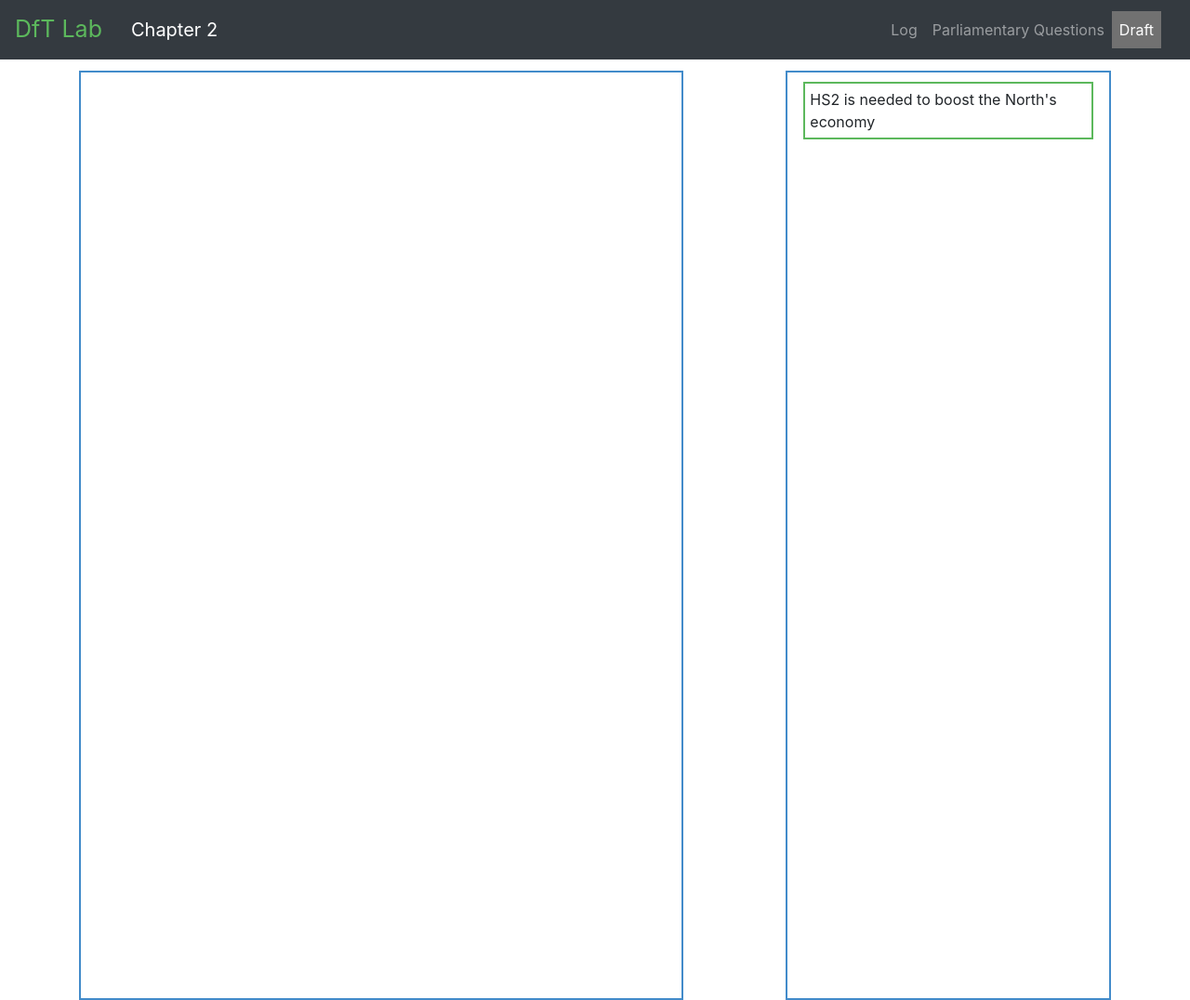
After one commit to department-for-transport/lab-correspondencewebapp, a Flask app: template templates/draft.html in a window 1280 px wide. The commit adds this page. Shown: the whole page at 93% size. Run offline with Flask 2, Linux system fonts and the light colour scheme; the template is opened without the code that fills it, so the values that code supplies are empty; parts of the project's set-up code (start-up, migrations or seed data) failed here and were passed over; some libraries are stand-ins or nearby versions.

Commit message:
procfile

```diff
--- a/application.py
+++ b/application.py
@@ -50,6 +50,11 @@ if app.config["DEBUG"]:
 def index():
     return render_template('index.html')
 
+@app.route("/draft")
+def draft():
+
+    return render_template('draft.html')
+
 
 @app.route("/parliamentaryquestions")
 def parliamentaryquestions():
--- a/helpers.py
+++ b/helpers.py
@@ -23,6 +23,7 @@ class Chapter2_Case:
         self.logo = []
         self.post = []
         self.to =[]
+        self.type = []
 
     def set_email(self, text):
         """Extracts email using regex"""
--- a/ocr.py
+++ b/ocr.py
@@ -79,6 +79,7 @@ def create_chapter2_case(uri):
     logos = response.logo_annotations
     for logo in logos:
         chapter2_case.set_logo(logo.description)
+        print(logo.description)
         break
 
     for page in document.pages:
--- a/static/scripts.js
+++ b/static/scripts.js
@@ -1,15 +1,16 @@
 
 
-
+//set slide number to the first slide
 var slidenumber = 0
 
+//Gets next slide, displays it, and updates form
 function ShowSlide(n){
   slidenumber+=n;
-  console.log(slidenumber)
+  //make sure we're not getting a negative number slide
   if (slidenumber<0){slidenumber=0}
+  //clear page and forms
   $('#correspondence_img').css("visibility", "hidden")
   $('#correspondence_img').attr("src","")
-  console.log('heloooo')
   $('#loader').addClass("loader")
   $('#sender').val("");
   $('#date').val("");
@@ -18,7 +19,6 @@ function ShowSlide(n){
   $('#casenumber').val("");
   $('#to').val("");
   $('.form-control').removeClass('correctform');
-
 
   $.getJSON(Flask.url_for("getcase"), {number: slidenumber})
   .done(function(data) {
@@ -49,7 +49,7 @@ function ShowSlide(n){
   });
 };
 
-
+//pass server all PQ text and get 2 predictions in response
 function grabunit() {
   $('.pqbox').each(function(){
     var div = $(this)
@@ -65,6 +65,7 @@ function grabunit() {
   });
 };
 
+//Pass server custom question and get prediction in response
 function checkunit() {
   query = $('#question').val()
   $.getJSON(Flask.url_for("getunit"), {question: query})
@@ -78,6 +79,7 @@ function checkunit() {
     });
 };
 
+//Get today's PQ data from server
 function getpqs() {
   $('.pqholder').empty();
   $.getJSON(Flask.url_for("getpqs"))
@@ -91,11 +93,24 @@ function getpqs() {
   })
 };
 
+//set up page to get a custom question
 function customquestion() {
   $('.pqholder').empty();
   $('.pqholder').append("<div class='form-group pqbox'> <input type='text' class='form-control' id='question' placeholder='Enter question'> <input type='button' class='btn btn-block btn-success' onclick='checkunit()' id ='getpq' value='Get unit'>");
 };
 
-$(function(){
-  ShowSlide(1);
-});
+function allowDrop(ev) {
+    ev.preventDefault();
+};
+
+function drag(ev) {
+  console.log(ev.target.id)
+    ev.dataTransfer.setData("text", ev.target.id);
+};
+
+function drop(ev) {
+    ev.preventDefault();
+    var data = ev.dataTransfer.getData("text");
+    console.log(data)
+    ev.target.appendChild(document.getElementById(data));
+};
--- a/static/style.css
+++ b/static/style.css
@@ -15,6 +15,28 @@ body {
 }
 
 * {box-sizing:border-box}
+
+.docholder{
+  width: 650px;
+  height: 1000px;
+  border: 2px solid #428bca;
+}
+
+.snippetholder{
+  width: 100%;
+  height: 1000px;
+  border: 2px solid #428bca;
+}
+
+.snippet{
+  width: 90%;
+  height: auto;
+  border: 2px solid #5cb85c;
+  margin: auto;
+  margin-top: 10px;
+  padding: 5px 5px 5px 5px;
+
+}
 
 /* Slideshow container */
 .slideshow-container {
--- /dev/null
+++ b/templates/draft.html
@@ -0,0 +1,86 @@
+<!DOCTYPE html>
+<html lang="en">
+
+  <head>
+
+    <meta charset="utf-8">
+    <meta name="viewport" content="width=device-width, initial-scale=1, shrink-to-fit=no">
+    <meta name="description" content="">
+    <meta name="author" content="">
+
+    <title>Chapter 2</title>
+
+    <script src="../static/jquery.js"></script>
+    <script src="//ajax.googleapis.com/ajax/libs/jquery/1.9.1/jquery.min.js"></script>
+    <script src="../static/bootstrap.js"></script>
+    <script src="../static/scripts.js"></script>
+
+
+    <!-- Custom styles for this template -->
+    <link href="../static/style.css" rel="stylesheet">
+    <!--bootstrap core css-->
+    <link href="../static/bootstrap.css" rel="stylesheet">
+    <link rel="stylesheet" href="https://maxcdn.bootstrapcdn.com/bootstrap/4.0.0/css/bootstrap.min.css" integrity="sha384-Gn5384xqQ1aoWXA+058RXPxPg6fy4IWvTNh0E263XmFcJlSAwiGgFAW/dAiS6JXm" crossorigin="anonymous">
+    <!-- JSCGlue -->
+    {{JSGlue.include()}}
+  </head>
+
+  <body>
+
+    <!-- Navigation -->
+    <nav class="navbar navbar-expand-lg navbar-dark bg-dark fixed-top">
+      <a class="navbar-brand" href="" id='lablogo'>DfT Lab</a>
+      <div class="container">
+        <a class="navbar-brand" href="">Chapter 2</a>
+        <button class="navbar-toggler" type="button" data-toggle="collapse" data-target="#navbarResponsive" aria-controls="navbarResponsive" aria-expanded="false" aria-label="Toggle navigation">
+          <span class="navbar-toggler-icon"></span>
+        </button>
+        <div class="collapse navbar-collapse" id="navbarResponsive">
+          <ul class="navbar-nav ml-auto">
+            <li class="nav-item">
+              <a class="nav-link" href={{url_for('index')}}>Log
+                <span class="sr-only">(current)</span>
+              </a>
+            </li>
+            <li class="nav-item">
+              <a class="nav-link" href={{url_for('parliamentaryquestions')}}>Parliamentary Questions</a>
+            </li>
+            <li class="nav-item active">
+              <a class="nav-link" href={{url_for('parliamentaryquestions')}}>Draft </a>
+            </li>
+          </ul>
+        </div>
+      </div>
+    </nav>
+
+    <!-- Page Content -->
+    <div class="container">
+
+
+
+      <!-- Portfolio Item Row -->
+      <div class="row">
+
+        <div class="col-md-8" background-color='#428bca'>
+
+        <div class = "docholder" ondrop="drop(event)" ondragover="allowDrop(event)">
+
+        </div>
+
+        </div>
+
+        <div class="col-md-4">
+          <div class = "snippetholder">
+            <p id = "snippet1" class = "snippet" draggable="true" ondragstart="drag(event)">
+              HS2 is needed to boost the North's economy
+            </p>
+       </div>
+
+        </div>
+
+      </div>
+
+
+  </body>
+
+</html>
--- a/templates/index.html
+++ b/templates/index.html
@@ -38,12 +38,15 @@
         <div class="collapse navbar-collapse" id="navbarResponsive">
           <ul class="navbar-nav ml-auto">
             <li class="nav-item active">
-              <a class="nav-link" href={{url_for('index')}}>Correspondence
+              <a class="nav-link" href={{url_for('index')}}>Log
                 <span class="sr-only">(current)</span>
               </a>
             </li>
             <li class="nav-item">
               <a class="nav-link" href={{url_for('parliamentaryquestions')}}>Parliamentary Questions</a>
+            </li>
+            <li class="nav-item">
+              <a class="nav-link" href={{url_for('draft')}}>Draft <span class="badge badge-danger">1 </span></a>
             </li>
           </ul>
         </div>
--- a/templates/parliamentaryquestions.html
+++ b/templates/parliamentaryquestions.html
@@ -38,12 +38,15 @@
         <div class="collapse navbar-collapse" id="navbarResponsive">
           <ul class="navbar-nav ml-auto">
             <li class="nav-item ">
-              <a class="nav-link" href={{url_for('index')}}>Correspondence
+              <a class="nav-link" href={{url_for('index')}}>Log
                 <span class="sr-only">(current)</span>
               </a>
             </li>
             <li class="nav-item active">
               <a class="nav-link" href={{url_for('parliamentaryquestions')}}>Parliamentary Questions</a>
+            </li>
+            <li class="nav-item">
+              <a class="nav-link" href={{url_for('draft')}}>Draft <span class="badge badge-danger">1 </span></a>
             </li>
           </ul>
         </div>
```
